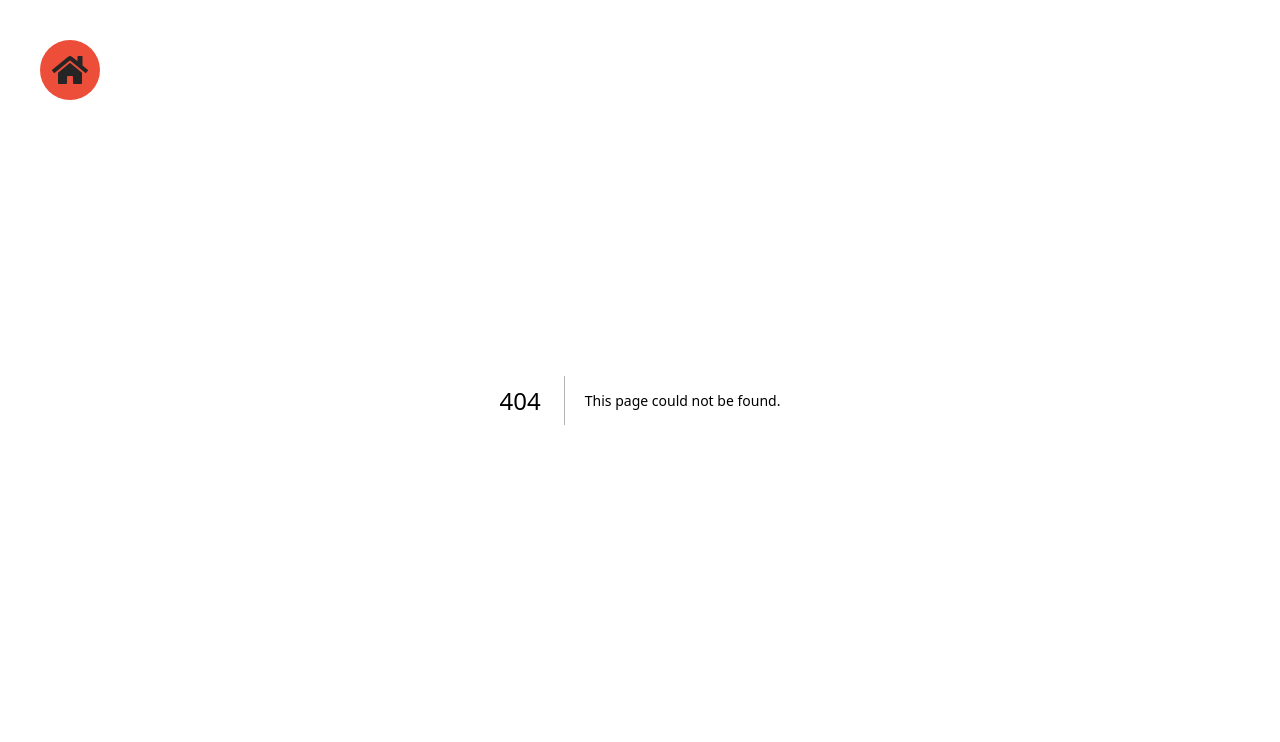
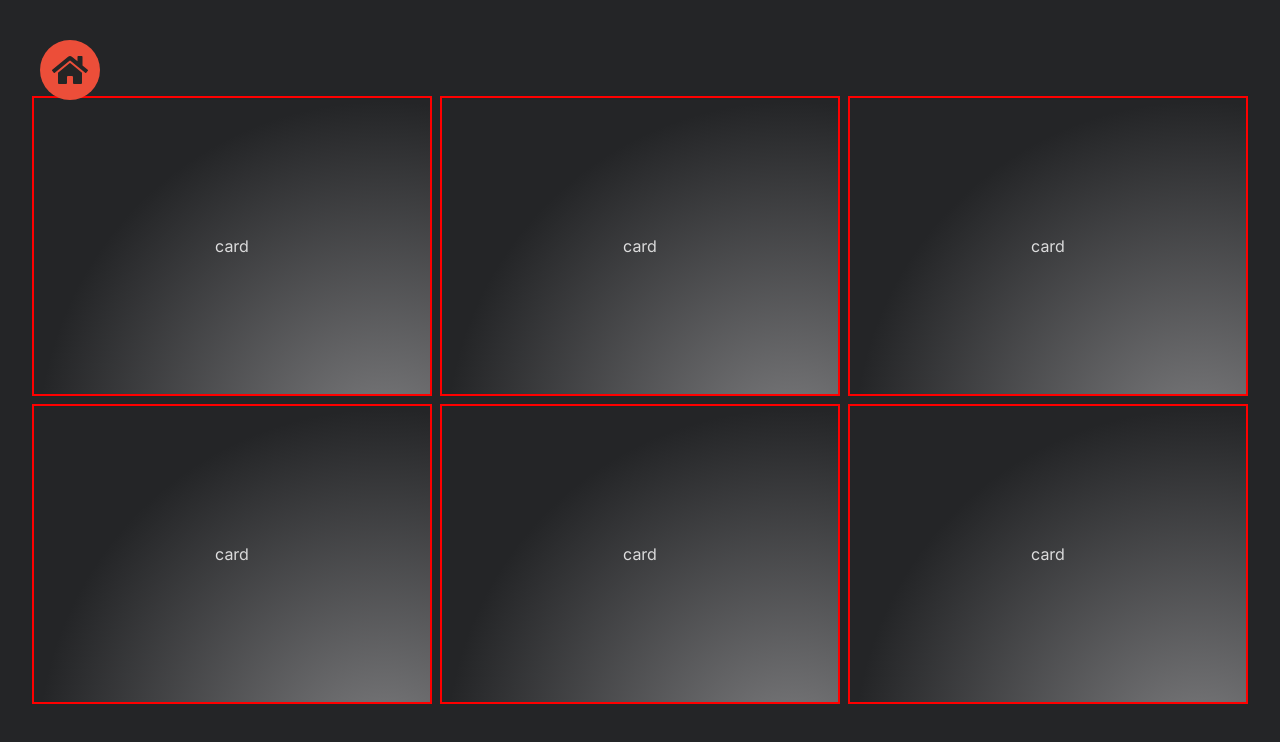
Before and after one commit to HarikrishnanYPR1707/My-Design-Playground, a Next.js app: page /GridHoverEffect in a window 1280 px wide. Before the commit this address had no page. Shown: the top 742 px of the page. Built offline with nearby package versions, Linux system fonts and the light colour scheme.

Commit message:
Grid Hover animation

```diff
--- /dev/null
+++ b/src/app/GridHoverEffect/page.jsx
@@ -0,0 +1,27 @@
+import React from 'react';
+import style from './styles.module.css';
+import Card from "@/components/Card/card";
+
+const page = () => {
+    const cardComponent = [];
+
+    const cardPrint = () => {
+        for (let i = 0; i < 6; i++) {
+            cardComponent.push(<Card />)
+        }
+    }
+
+    cardPrint();
+
+    return (
+        <div className={style.main}>
+            {/* background hover element */}
+            <div className="h-100"></div>
+            <div className={style.innerContainer}>
+                {cardComponent}
+            </div>
+        </div>
+    )
+}
+
+export default page
--- /dev/null
+++ b/src/app/GridHoverEffect/styles.module.css
@@ -0,0 +1,16 @@
+.main {
+    height: 100vh;
+    width: 100vw;
+    background: #242527;
+    display: grid;
+    place-content: center;
+}
+
+
+.innerContainer {
+    /* border: 1px solid white; */
+    display: grid;
+    grid-template-columns: repeat(3, auto);
+    grid-template-rows: repeat(2, auto);
+    gap: 0.5rem;
+}
--- a/src/app/ImageRevealHoverAnimation/styles.module.css
+++ b/src/app/ImageRevealHoverAnimation/styles.module.css
@@ -1,5 +1,5 @@
 .main {
-	height: 800px;
+	height: 700px;
 	width: 100vw;
 	border: 2px dashed #2f2f2f;
 	margin-top: 80px;
--- a/src/app/page.js
+++ b/src/app/page.js
@@ -47,7 +47,14 @@ export default function Home() {
               href="ImageRevealHoverAnimation/"
               className="flex items-center justify-center rounded-xl px-7 py-3 duration-700 hover:bg-[#2e2e2e]"
             >
-              Image Reveal Hover Animation{" "}
+              Image Reveal Hover Animation
+              <FaExternalLinkAlt className="ml-2" />
+            </Link>
+            <Link
+              href="GridHoverEffect/"
+              className="flex items-center justify-center rounded-xl px-7 py-3 duration-700 hover:bg-[#2e2e2e]"
+            >
+              Grid Hover Effect
               <FaExternalLinkAlt className="ml-2" />
             </Link>
           </div>
--- /dev/null
+++ b/src/components/Card/card.jsx
@@ -0,0 +1,21 @@
+/* eslint-disable react-hooks/rules-of-hooks */
+"use client";
+
+import React, { useRef } from 'react';
+import style from "./styles.module.css";
+
+const card = () => {
+
+    const ref = useRef(null);
+
+
+    return (
+        <div className={style.main}>
+            <div ref={ref} className={style.innerRadialGradient}></div>
+            <div className={style.borderContainer}></div>
+            card
+        </div>
+    )
+}
+
+export default card
--- /dev/null
+++ b/src/components/Card/styles.module.css
@@ -0,0 +1,22 @@
+.main {
+    height: 300px;
+    width: 400px;
+    color: white;
+    display: grid;
+    place-content: center;
+    border: 2px solid red;
+    position: relative;
+    overflow: hidden;
+}
+
+.main:hover {
+    border: 2px solid #7d7d7f;
+}
+
+.innerRadialGradient {
+    width: 700px;
+    height: 700px;
+    background: radial-gradient(#7d7d7f, transparent 70%);
+    border-radius: 100%;
+    position: absolute;
+}
```
